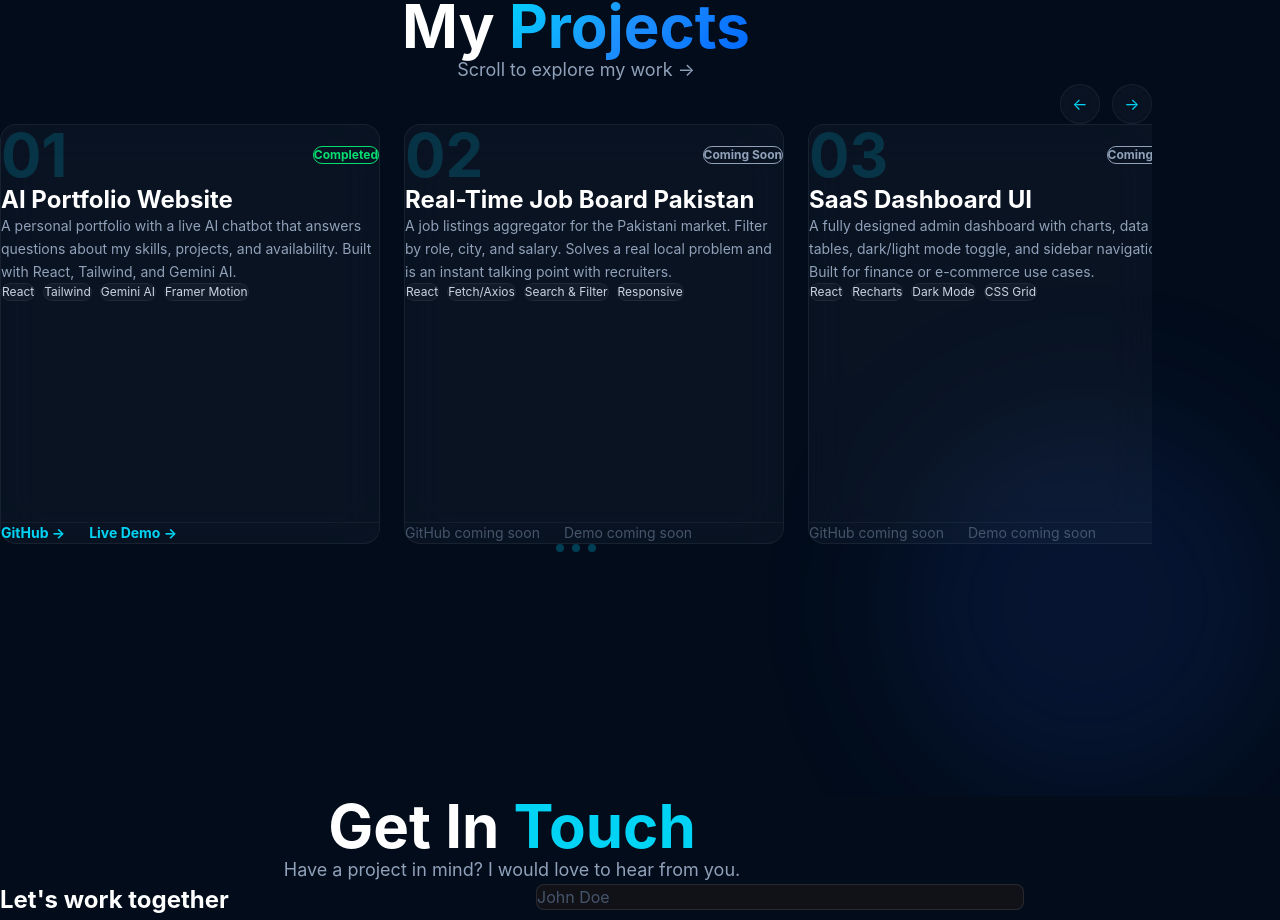
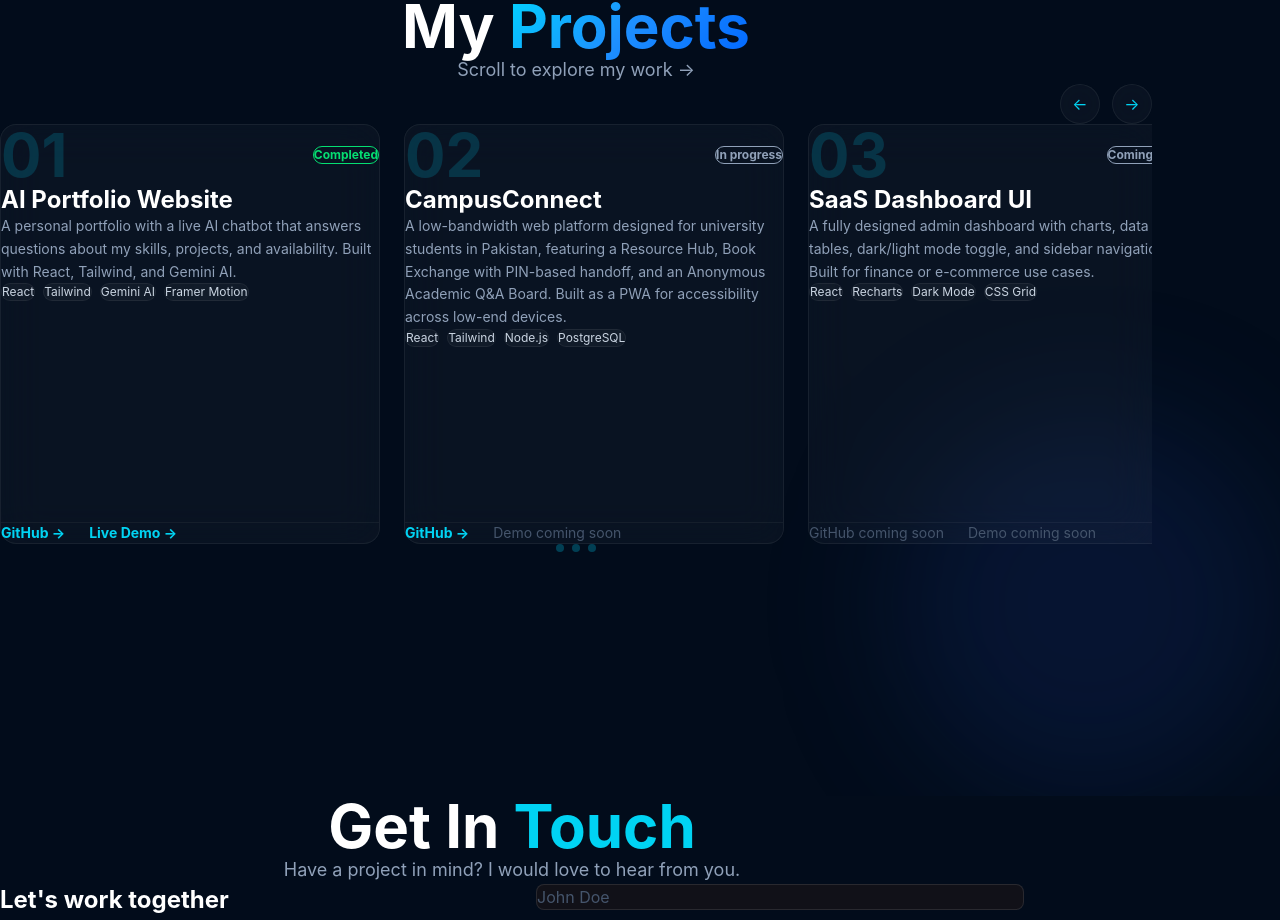
Before and after one commit to Umm-e-Fatima/portfolio, a React app: page / in a window 1280 px wide. Shown: the part 2404-3324 px from the top of the page. Built offline with nearby package versions, Linux system fonts and the light colour scheme; the HTML template or start-up script is replaced by a standard one.

Commit message:
added CampusConnect project in projects section

```diff
--- a/src/components/Projects.jsx
+++ b/src/components/Projects.jsx
@@ -13,12 +13,12 @@ const projects = [
     number: '01',
   },
   {
-    title: 'Real-Time Job Board Pakistan',
-    description: 'A job listings aggregator for the Pakistani market. Filter by role, city, and salary. Solves a real local problem and is an instant talking point with recruiters.',
-    tags: ['React', 'Fetch/Axios', 'Search & Filter', 'Responsive'],
-    status: 'Coming Soon',
+    title: 'CampusConnect',
+    description: 'A low-bandwidth web platform designed for university students in Pakistan, featuring a Resource Hub, Book Exchange with PIN-based handoff, and an Anonymous Academic Q&A Board. Built as a PWA for accessibility across low-end devices.',
+    tags: ['React', 'Tailwind', 'Node.js', 'PostgreSQL'],
+    status: 'In progress',
     statusColor: 'text-slate-400 border-slate-400',
-    github: null,
+    github: 'https://github.com/Umm-e-Fatima/CampusConnect.git',
     demo: null,
     number: '02',
   },
```
